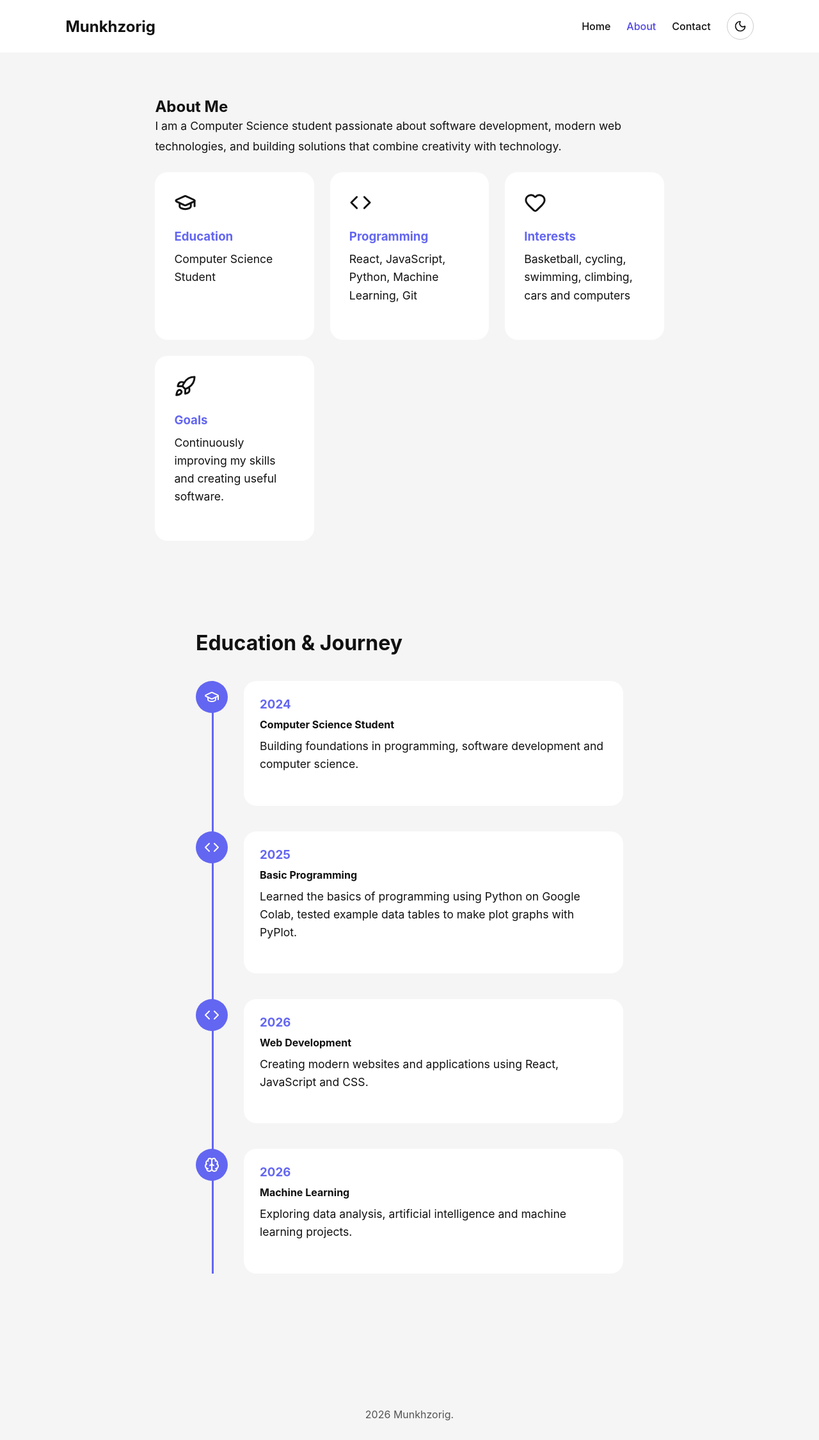
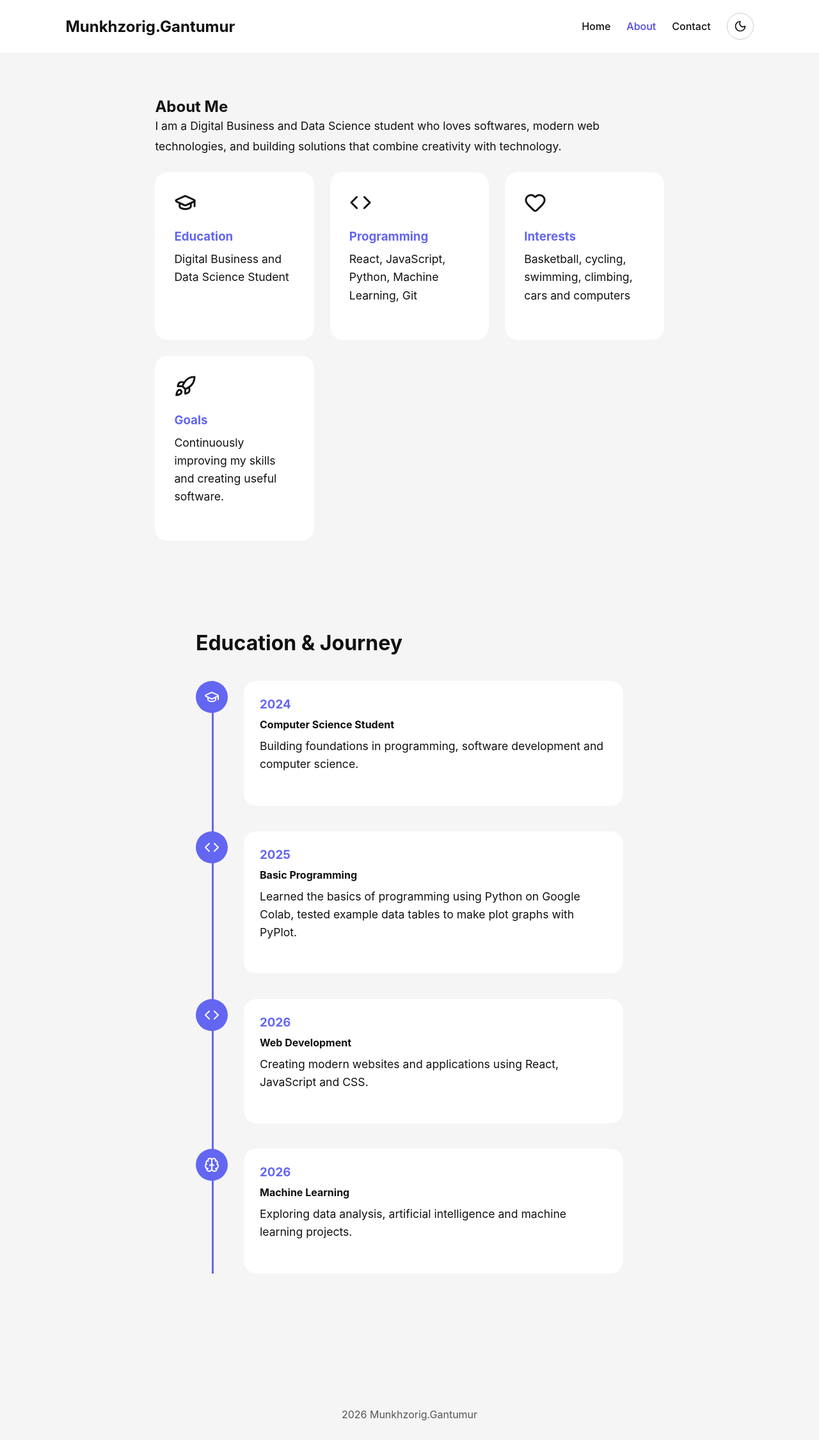
Before and after one commit to munkhbrave22/portfolio-website, a React (Vite) app: page /about in a window 1280 px wide. Shown: the whole page at 64% size. Built offline with nearby package versions, Linux system fonts and the light colour scheme.

Commit message:
Update name to full name

```diff
--- a/src/components/Footer.jsx
+++ b/src/components/Footer.jsx
@@ -5,7 +5,7 @@ return(
 <footer>
 
 <p>
-    {new Date().getFullYear()} Munkhzorig.
+    {new Date().getFullYear()} Munkhzorig.Gantumur
 </p>
 
 </footer>
--- a/src/components/Navbar.jsx
+++ b/src/components/Navbar.jsx
@@ -19,7 +19,7 @@ return(
 
 
 <Link to="/" className="logo">
-  Munkhzorig
+  Munkhzorig.Gantumur
 </Link>
 
 
--- a/src/pages/About.jsx
+++ b/src/pages/About.jsx
@@ -31,8 +31,8 @@ About Me
 
 <p className="intro">
 
-I am a Computer Science student passionate about
-software development, modern web technologies,
+I am a Digital Business and Data Science student who loves
+softwares, modern web technologies,
 and building solutions that combine creativity
 with technology.
 
@@ -52,7 +52,7 @@ Education
 </h3>
 
 <p>
-Computer Science Student
+Digital Business and Data Science Student
 </p>
 
 </div>
--- a/src/pages/Home.jsx
+++ b/src/pages/Home.jsx
@@ -49,17 +49,17 @@ animate={{x:0,opacity:1}}
 
 
 <h1>
-Hi, I'm Munkhzorig
+Hi, I'm Munkhzorig Gantumur
 </h1>
 
 
 <h2>
-Computer Science Student
+Digital Business and Data Science Student
 </h2>
 
 
 <p>
-I build modern web applications and explore
+I like to try out web applications and explore
 software development, machine learning and technology.
 </p>
 
```
